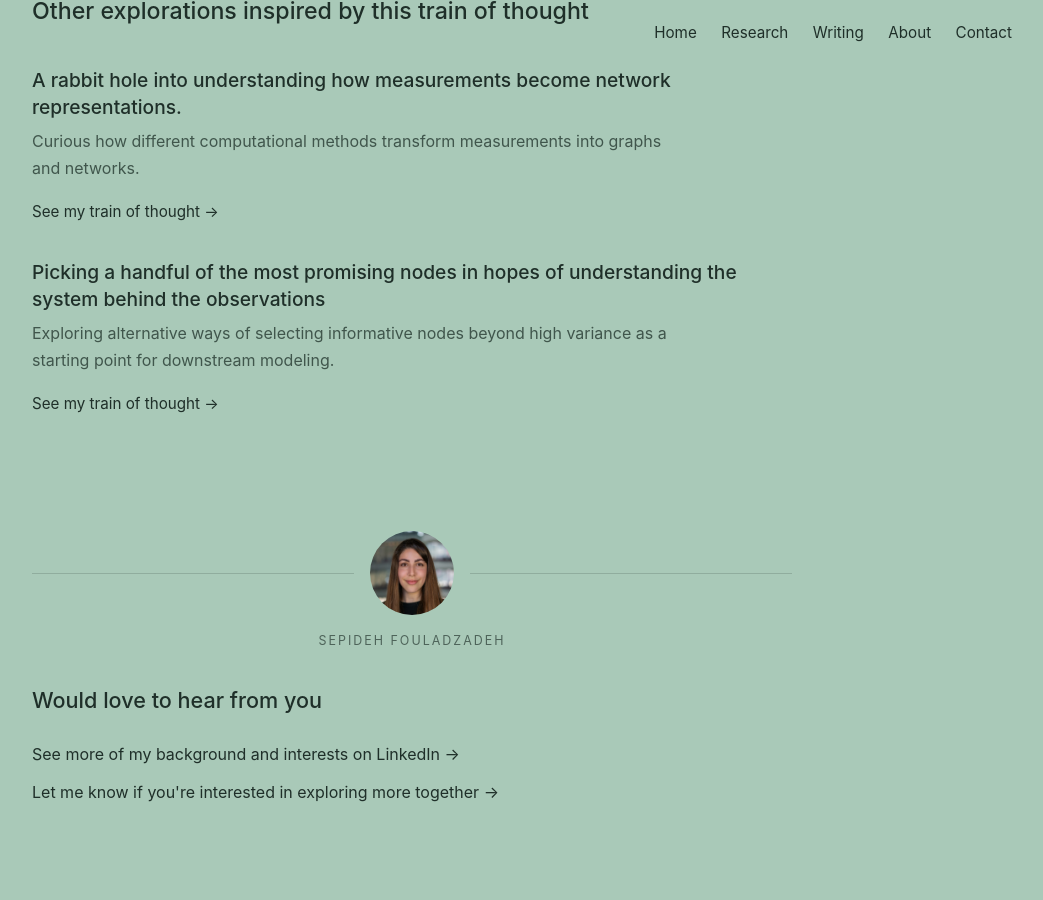
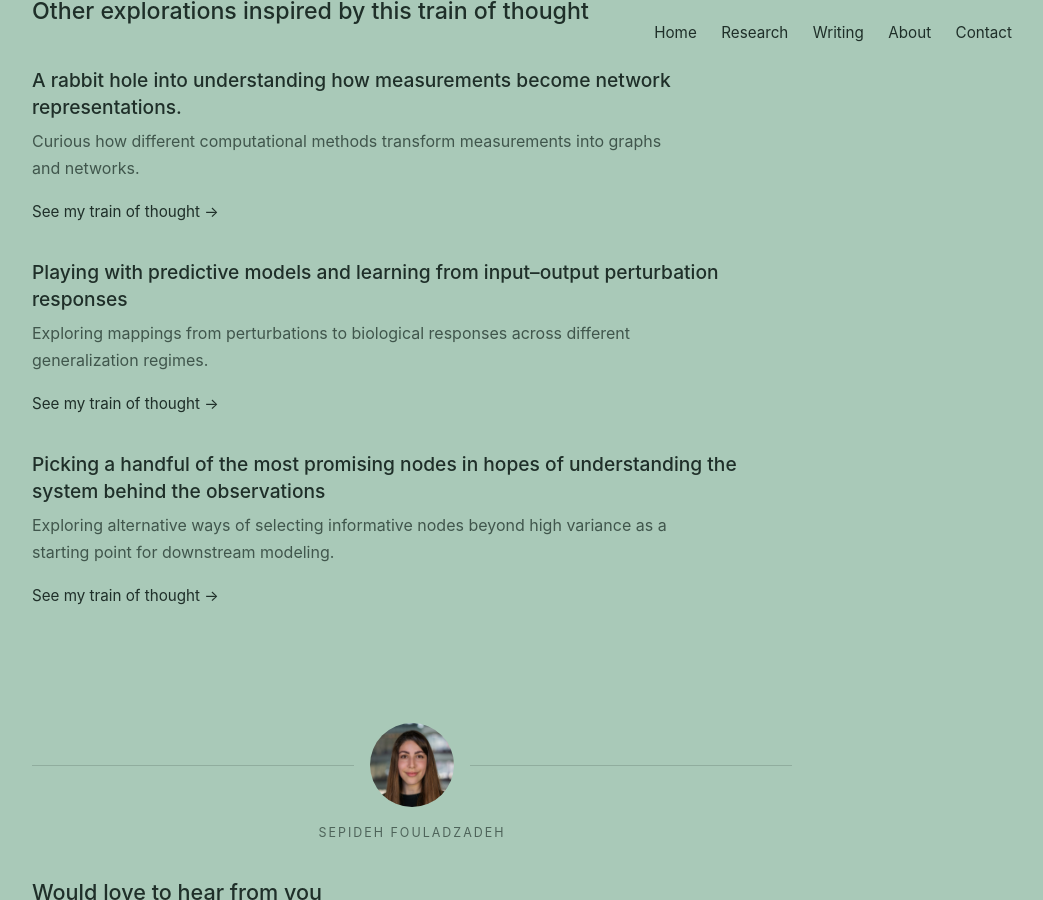
Before and after one commit to SepidehFouladzadeh/SepidehFouladzadeh.github.io, a Jekyll site: the page built from _posts/2026-08-15-bio-network.md, in a window 1280 px wide and 900 px high, scrolled down 4118 px. Shown: the whole window, without its empty margins (228-1271 px from the left). Built offline with Jekyll 4.4.1, drawn with Linux system fonts in a browser that asks for light colours.

Commit message:
new exploration

```diff
--- a/_posts/2026-08-15-bio-network.md
+++ b/_posts/2026-08-15-bio-network.md
@@ -369,6 +369,22 @@ permalink: /research/bio-network/
   <div class="related-exploration-list">
 
     <article class="related-exploration-item">
+      <h3>Playing with predictive models and learning from input–output perturbation responses</h3>
+
+      <p>
+        Exploring mappings from perturbations to biological responses across different generalization regimes.
+      </p>
+
+      <a href="/research/bio-network/prediction">
+        See my train of thought →
+      </a>
+    </article>
+
+  </div>
+
+  <div class="related-exploration-list">
+
+    <article class="related-exploration-item">
       <h3>Picking a handful of the most promising nodes in hopes of understanding the system behind the observations</h3>
 
       <p>
```
Also changed, not shown: _posts/2026-08-21-prediction.md (added, +13 -0 lines).
